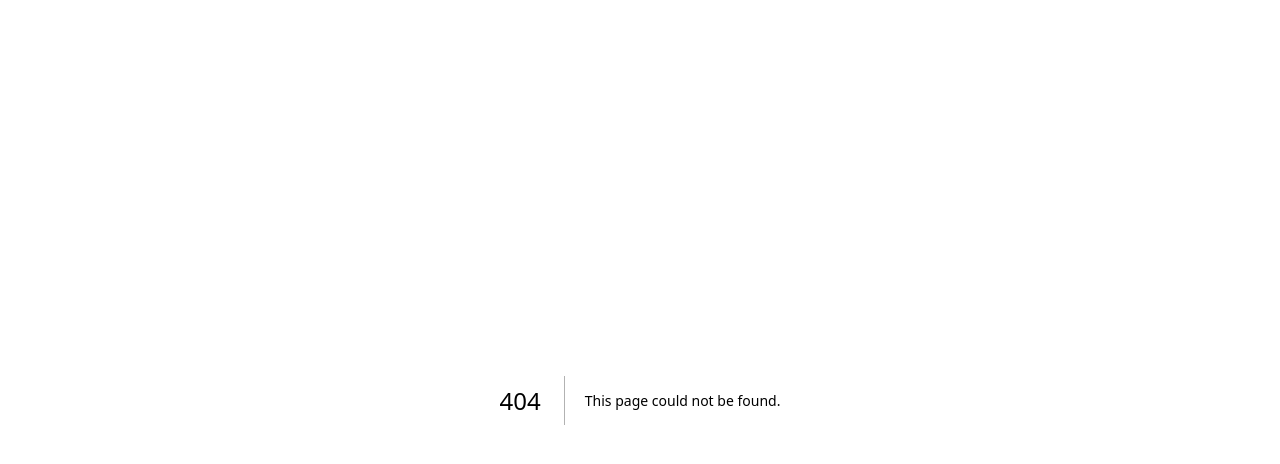
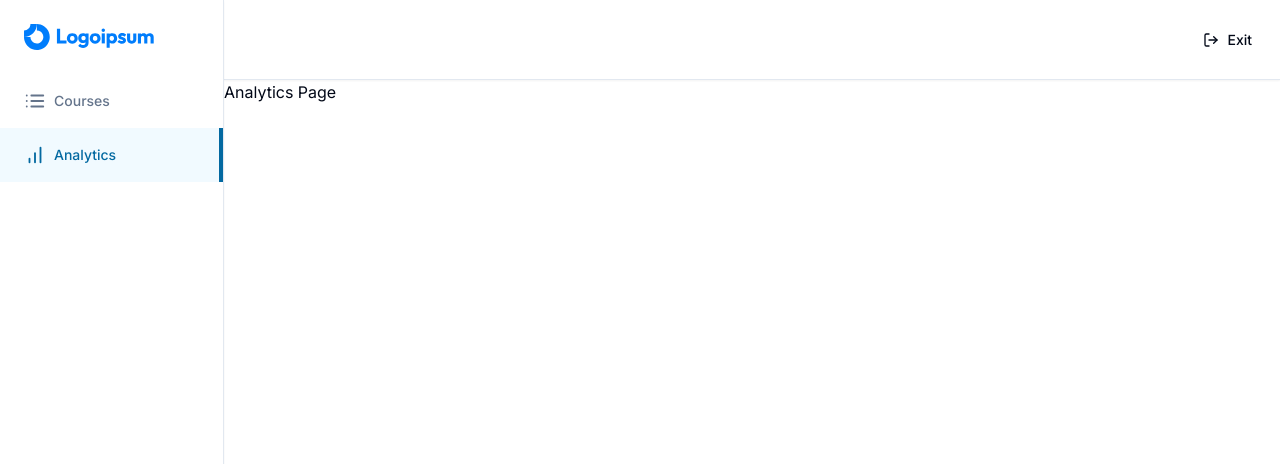
Before and after one commit to neanderdev/lms-platform, a Next.js app: page /teacher/analytics in a window 1280 px wide. Before the commit this address had no page. Shown: the top 464 px of the page. Built offline with nearby package versions, Linux system fonts and the light colour scheme.

Commit message:
Dynamic Layout

```diff
--- /dev/null
+++ b/src/app/(dashboard)/(routes)/teacher/analytics/page.tsx
@@ -0,0 +1,5 @@
+export default function AnalyticsPage() {
+    return (
+        <div>Analytics Page</div>
+    );
+}
--- /dev/null
+++ b/src/app/(dashboard)/(routes)/teacher/courses/page.tsx
@@ -0,0 +1,5 @@
+export default function CoursesPage() {
+    return (
+        <div>Courses Page</div>
+    );
+}
--- a/src/app/(dashboard)/_components/navbar-routes.tsx
+++ b/src/app/(dashboard)/_components/navbar-routes.tsx
@@ -1,10 +1,39 @@
 "use client";
 
 import { UserButton } from "@clerk/nextjs";
+import { LogOut } from "lucide-react";
+import Link from "next/link";
+import { usePathname } from "next/navigation";
+
+import { Button } from "@/components/ui/button";
 
 export function NavbarRoutes() {
+    const pathname = usePathname();
+
+    const isTeacherPage = pathname?.startsWith("/teacher");
+    const isPlayerPage = pathname?.startsWith("/chapter");
+
     return (
         <div className="flex gap-x-2 ml-auto">
+            {isTeacherPage || isPlayerPage
+                ? (
+                    <Link href="/">
+                        <Button size="sm" variant="ghost">
+                            <LogOut className="w-4 h-4 mr-2" />
+
+                            Exit
+                        </Button>
+                    </Link>
+                )
+                : (
+                    <Link href="/teacher/courses">
+                        <Button size="sm" variant="ghost">
+                            Teacher mode
+                        </Button>
+                    </Link>
+                )
+            }
+
             <UserButton
                 afterSignOutUrl="/"
             />
--- a/src/app/(dashboard)/_components/sidebar-routes.tsx
+++ b/src/app/(dashboard)/_components/sidebar-routes.tsx
@@ -1,6 +1,7 @@
 "use client";
 
-import { Compass, Layout } from "lucide-react";
+import { BarChart, Compass, Layout, List } from "lucide-react";
+import { usePathname } from "next/navigation";
 
 import { SidebarItem } from "./sidebar-item";
 
@@ -17,8 +18,25 @@ const guestRoutes = [
     }
 ];
 
+const teacherRoutes = [
+    {
+        icon: List,
+        label: "Courses",
+        href: "/teacher/courses"
+    },
+    {
+        icon: BarChart,
+        label: "Analytics",
+        href: "/teacher/analytics"
+    }
+];
+
 export function SidebarRoutes() {
-    const routes = guestRoutes;
+    const pathname = usePathname();
+
+    const isTeacherPage = pathname?.includes("/teacher");
+
+    const routes = isTeacherPage ? teacherRoutes : guestRoutes;
 
     return (
         <div className="flex flex-col w-full">
--- a/src/app/(dashboard)/layout.tsx
+++ b/src/app/(dashboard)/layout.tsx
@@ -16,7 +16,7 @@ export default function DashboardLayout({
                 <Sidebar />
             </div>
 
-            <main className="md:pl-56 h-full">
+            <main className="md:pl-56 pt-[80px] h-full">
                 {children}
             </main>
         </div>
```
